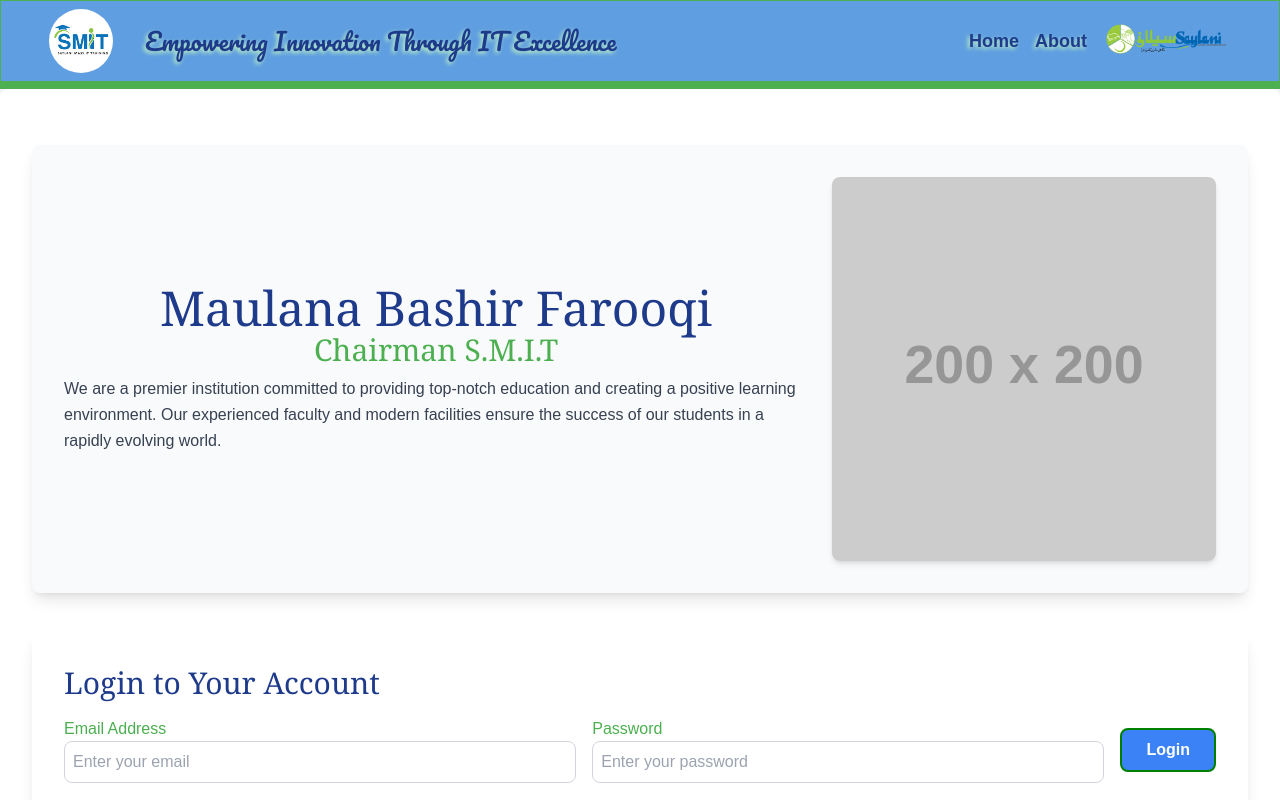
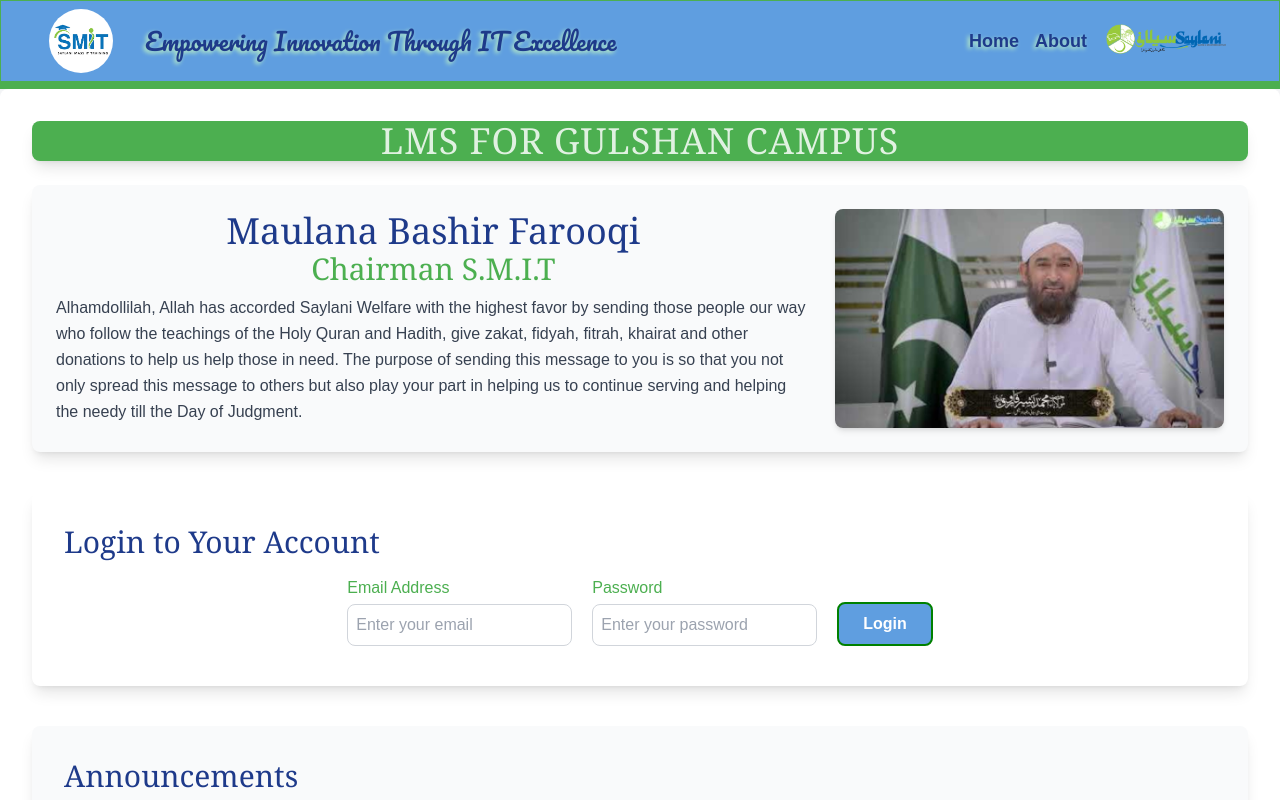
Before and after one commit to Eng-Ather/LMS-for-SMIT, a React (Vite) app: page / in a window 1280 px wide. Shown: the top 800 px of the page. Built offline with nearby package versions, Linux system fonts and the light colour scheme; a web font is replaced by a local one.

Commit message:
update landing page and some component like chairmessage, announcement, neww feeds

```diff
--- /dev/null
+++ b/src/components/Announcement.jsx
@@ -0,0 +1,37 @@
+
+const Announcement = ()=>{
+    return(
+<div>
+     <div className="bg-gray-50 shadow-lg rounded-lg p-8">
+        <h4 className="text-3xl text-headingColor font-serif mb-4 headingColor">
+          Announcements
+        </h4>
+        <ul className="space-y-3">
+          <li className="flex items-center">
+            <span className="w-2 h-2 bg-blue-500 rounded-full mr-3"></span>
+            <p className="textColor">
+              Admissions for the next semester are now open. Apply by January
+              15th!
+            </p>
+          </li>
+          <li className="flex items-center">
+            <span className="w-2 h-2 bg-blue-500 rounded-full mr-3"></span>
+            <p className="textColor">
+              Check out our new professional development workshops.
+            </p>
+          </li>
+          <li className="flex items-center">
+            <span className="w-2 h-2 bg-blue-500 rounded-full mr-3"></span>
+            <p className="textColor">
+              Campus facilities will be closed for winter break from Dec 24th to
+              Jan 2nd.
+            </p>
+          </li>
+        </ul>
+      </div>
+</div>
+
+    )
+}
+
+export default Announcement
--- /dev/null
+++ b/src/components/ChairmanNessage.jsx
@@ -0,0 +1,38 @@
+import Chairmenimage from "../images/Chairmenimage.JPG";
+
+const ChairmanMessage = () => {
+  return (
+    <div className="bg-gray-50 shadow-lg rounded-lg p-6 md:flex md:items-center">
+      {/* Text Content */}
+      <div className="md:w-2/3 md:pr-6">
+        <h4 className="font-serif text-headingColor text-3xl md:text-4xl text-center">
+          Maulana Bashir Farooqi
+        </h4>
+
+        <h3 className="font-serif text-center text-subHeadingColor text-lg md:text-2xl lg:text-3xl mb-2">
+          Chairman S.M.I.T
+        </h3>
+
+        <p className="text-base text-v leading-relaxed">
+          Alhamdollilah, Allah has accorded Saylani Welfare with the highest
+          favor by sending those people our way who follow the teachings of the
+          Holy Quran and Hadith, give zakat, fidyah, fitrah, khairat and other
+          donations to help us help those in need. The purpose of sending this
+          message to you is so that you not only spread this message to others
+          but also play your part in helping us to continue serving and helping
+          the needy till the Day of Judgment.
+        </p>
+      </div>
+      {/* Image */}
+      <div className="mt-6 md:mt-0 md:w-1/3">
+        <img
+          src={Chairmenimage}
+          alt="Institute"
+          className="w-full h-auto rounded-lg shadow-md"
+        />
+      </div>
+    </div>
+  );
+};
+
+export default ChairmanMessage;
--- a/src/components/Footer.jsx
+++ b/src/components/Footer.jsx
@@ -108,7 +108,7 @@ function Footer() {
         {/* Bottom Section: Copyright */}
         <div className=" mt-4">
           <hr className="border-gray-500" />
-          <p className=" text-center text-sm ">
+          <p className=" text-center text-sm px-1">
             &copy; 2024 LMS for Gulshan Campus SMIT with <b> TEAM - I. </b> All Rights
             Reserved.
           </p>
--- /dev/null
+++ b/src/components/UpcommingEvent.jsx
@@ -0,0 +1,28 @@
+
+const UpcommingEvent = ()=>{
+    return(
+
+        <div className="bg-gray-50 shadow-lg rounded-lg p-8">
+        <h4 className="text-3xl text-headingColor font-serif mb-4 headingColor">
+          Upcoming Events
+        </h4>
+        <ul className="space-y-3">
+          <li className="flex items-center">
+            <span className="w-2 h-2 bg-blue-500 rounded-full mr-3"></span>
+            <p className="textColor">
+              Join us for our upcoming Annual IT Workshop on February 10th.
+              Register now to secure your spot!
+            </p>
+          </li>
+          <li className="flex items-center">
+            <span className="w-2 h-2 bg-blue-500 rounded-full mr-3"></span>
+            <p className="textColor">
+              Check out our new professional development workshops.
+            </p>
+          </li>
+        </ul>
+      </div>
+    )
+}
+
+export default UpcommingEvent
--- a/src/components/banner.jsx
+++ b/src/components/banner.jsx
@@ -0,0 +1,34 @@
+
+const Banner = () => {
+  return (
+    <div
+    //   className="w-full bg-gradient-to-r from-gray-500 to-green-500 rounded-lg py-1 text-white"
+
+      className=" bg-subHeadingColor shadow-lg rounded-lg  "
+
+      style={{
+        animation: "fadeInSlide 2s ease-in-out",
+      }}
+    >
+      <h4 className="font-serif text-center text-white text-2xl md:text-3xl lg:text-4xl  tracking-wide animate-pulse">
+        LMS FOR GULSHAN CAMPUS
+      </h4>
+      <style>
+        {`
+          @keyframes fadeInSlide {
+            0% {
+              opacity: 0;
+              transform: translateY(-30px);
+            }
+            100% {
+              opacity: 1;
+              transform: translateY(0);
+            }
+          }
+        `}
+      </style>
+    </div>
+  );
+};
+
+export default Banner;
--- a/src/components/loginFeild.jsx
+++ b/src/components/loginFeild.jsx
@@ -4,11 +4,11 @@ const LoginFeild = () => {
       <h4 className="font-serif text-headingColor text-lg md:text-2xl lg:text-3xl mb-4">
         Login to Your Account
       </h4>
-              <form className="space-y-4 lg:space-y-0 lg:flex lg:items-center lg:justify-between">
+      <form className=" lg:flex gap-5 items-end justify-center ">
         {/* Email Input */}
-                <div className="lg:flex-1 lg:mr-4">
+        <div className="">
           <label
-                    className="text-subHeadingColor block font-medium mb-1 lg:mb-0"
+            className="text-subHeadingColor block font-medium mb-1"
             htmlFor="email"
           >
             Email Address
@@ -16,14 +16,14 @@ const LoginFeild = () => {
           <input
             id="email"
             type="email"
-                    className="w-full border border-gray-300 rounded-lg p-2 focus:outline-none focus:ring-2 focus:ring-blue-500"
+            className="w-full border border-gray-300 rounded-lg p-2 mb-2 focus:outline-none focus:ring-2 focus:ring-blue-500"
             placeholder="Enter your email"
           />
         </div>
         {/* Password Input */}
-                <div className="lg:flex-1 lg:mr-4">
+        <div className="">
           <label
-                    className="text-subHeadingColor block font-medium mb-1 lg:mb-0"
+            className="text-subHeadingColor block font-medium mb-1"
             htmlFor="password"
           >
             Password
@@ -31,23 +31,22 @@ const LoginFeild = () => {
           <input
             id="password"
             type="password"
-                    className="w-full border border-gray-300 rounded-lg p-2 focus:outline-none focus:ring-2 focus:ring-blue-500"
+            className="w-full border border-gray-300 rounded-lg p-2 mb-2 focus:outline-none focus:ring-2 focus:ring-blue-500"
             placeholder="Enter your password"
           />
         </div>
         {/* Submit Button */}
-                <div className="lg:w-auto">
+        <div>
           <button
             type="submit"
-                    className="w-full lg:w-auto bg-blue-500 text-white py-2 px-6 rounded-lg font-semibold hover:bg-blue-600 transition"
+            className="w-full lg:w-auto bg-navbarColor text-white py-2 px-6 mb-2 rounded-lg font-semibold hover:bg-blue-600 transition"
           >
             Login
           </button>
         </div>
       </form>
     </div>
-
   );
 };
 
-export default LoginFeild
+export default LoginFeild;
--- a/src/pages/Home.jsx
+++ b/src/pages/Home.jsx
@@ -1,59 +1,31 @@
 import React from "react";
-import NewCourse from "../components/NewCourse";
+import ChairmanMessage from "../components/ChairmanNessage";
+import Banner from "../components/banner";
 import LoginFeild from "../components/loginFeild";
+import Announcement from "../components/Announcement";
 
 function Home() {
   return (
-    <div className="bg-gray-100 flex flex-col items-center">
+    <div className="min-h-screen bg-gray-100 flex flex-col items-center">
+
       {/* Content Section */}
       <div className="bg-white shadow-lg rounded-lg p-8 ">
-        {/* Professional Heading
-        <h2 className="font-mono text-headingColor text-3xl md:text-4xl lg:text-5xl text-center mb-4">
-          Professional Heading
-        </h2>
 
-        Professional Sub Heading
-        <h3 className="font-serif text-subHeadingColor text-lg md:text-2xl lg:text-3xl text-center mb-6">
-          Professional Sub Heading
-        </h3> */}
+        {/* banner */}
+        <Banner />
 
         {/* Body Content */}
         <div className="text-textColor space-y-4">
           <div className="text-textColor space-y-10 mt-6">
-            {/* Section 1: Chairmen message */}
-            <div className="bg-gray-50 shadow-lg rounded-lg p-8 md:flex md:items-center">
-              {/* Text Content */}
-              <div className="md:w-2/3 md:pr-6">
-                <h4 className="font-serif text-headingColor text-3xl md:text-4xl lg:text-5xl text-center">
-                  Maulana Bashir Farooqi
-                </h4>
 
-                <h3 className="font-serif text-center text-subHeadingColor text-lg md:text-2xl lg:text-3xl mb-2">
-                  Chairman S.M.I.T
-                </h3>
-
-                <p className="text-base text-v leading-relaxed">
-                  We are a premier institution committed to providing top-notch
-                  education and creating a positive learning environment. Our
-                  experienced faculty and modern facilities ensure the success
-                  of our students in a rapidly evolving world.
-                </p>
-              </div>
-              {/* Image */}
-              <div className="mt-6 md:mt-0 md:w-1/3">
-                <img
-                  src="https://via.placeholder.com/200"
-                  alt="Institute"
-                  className="w-full h-auto rounded-lg shadow-md"
-                />
-              </div>
-            </div>
+            {/* Chairmen message */}
+            <ChairmanMessage />
 
             {/*Login Field */}
-            <LoginFeild/>
+            <LoginFeild />
 
-            {/* New Course Field */}
-            <NewCourse />
+            {/* Announcement */}
+            <Announcement />
           </div>
         </div>
       </div>
```
Also changed, not shown: src/pages/Notification.jsx (+4 -47 lines), src/images/Chairmenimage.jpg (added). Lines whose indentation alone changed are shown as unchanged.
